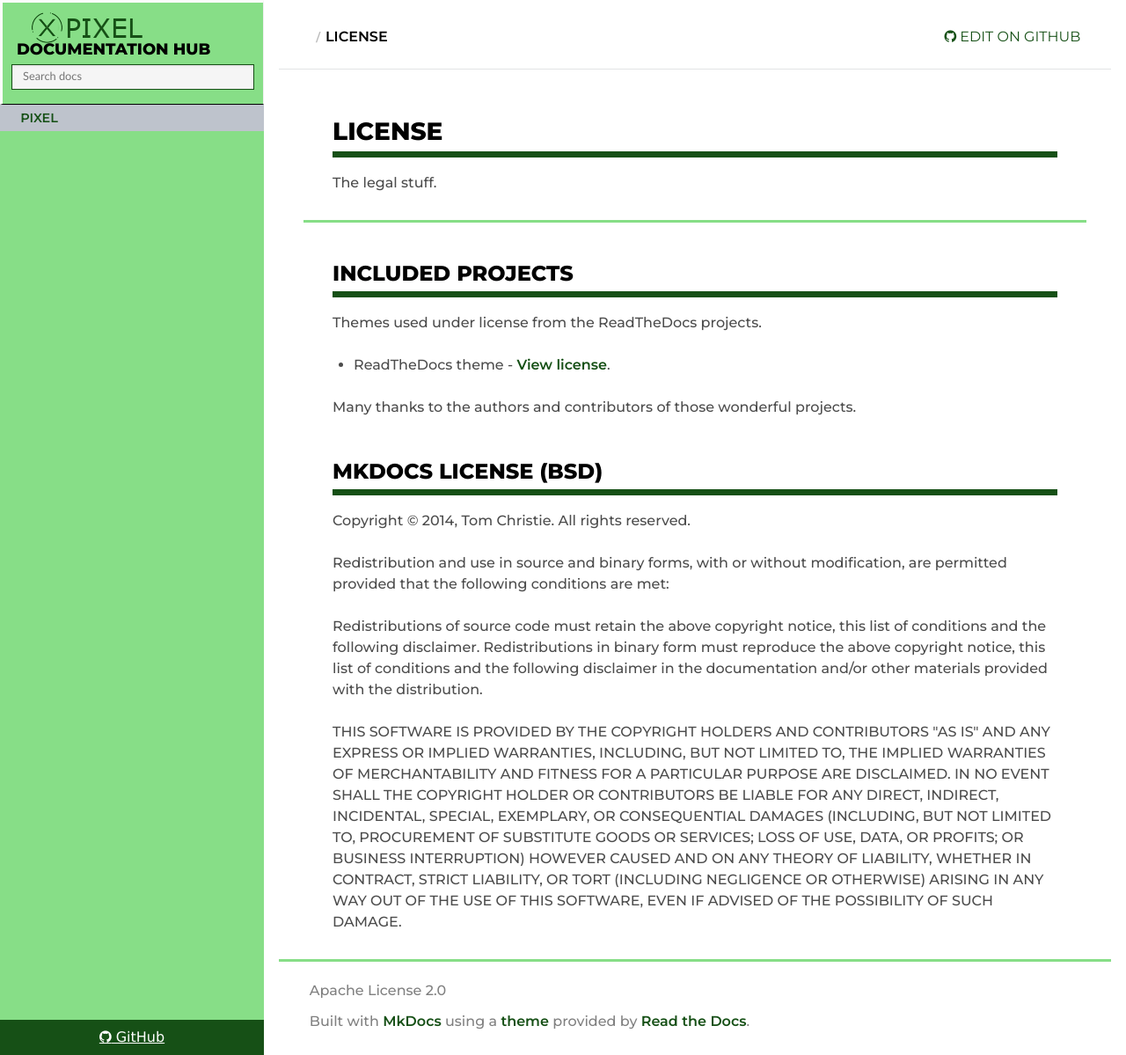
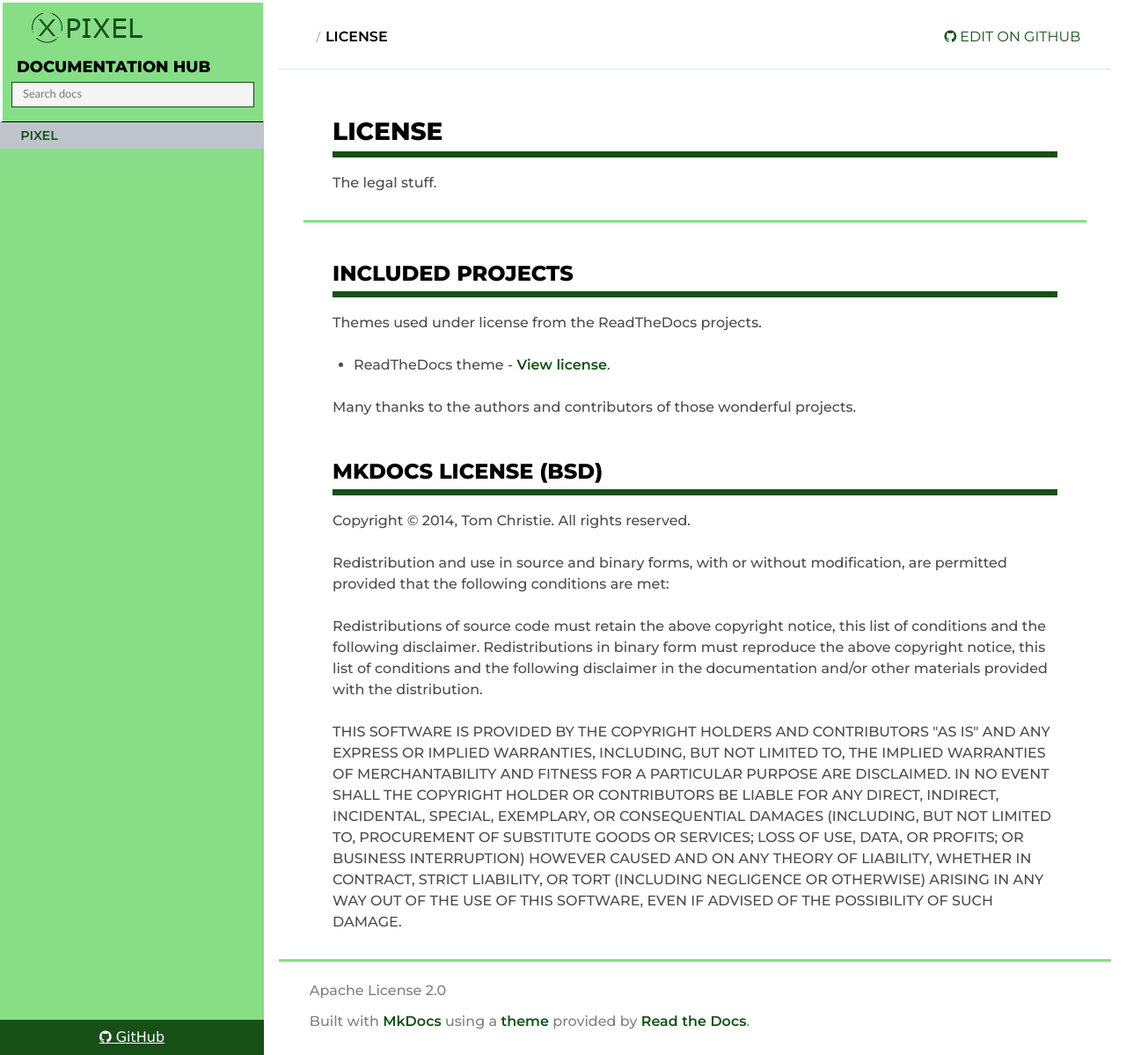
Before and after one commit to pixel-ports/docs-hub, an MkDocs documentation site: the page built from docs/about/license.md, in a window 1280 px wide and 1199 px high. Shown: the whole window at 88% size. Built offline with MkDocs 1.6.1, drawn with Linux system fonts in a browser that asks for light colours; nearby versions of some CDN libraries; old or Windows-style settings are respelled for this version of MkDocs.

Commit message:
Update pixel_b.css

```diff
--- a/docs/css/pixel_b.css
+++ b/docs/css/pixel_b.css
@@ -71,7 +71,7 @@ a.icon-home{
 	background: #87de87 !important;
   border-right: #efefef solid 1px;
  clear:both !important;
- padding:40px 10px 16px 10px;
+ padding:60px 10px 16px 10px;
  background-image: url('pixel_rthd_icon.png') !important; */
  background-size: 128px 30px !important;
  background-repeat: no-repeat !important;
```
